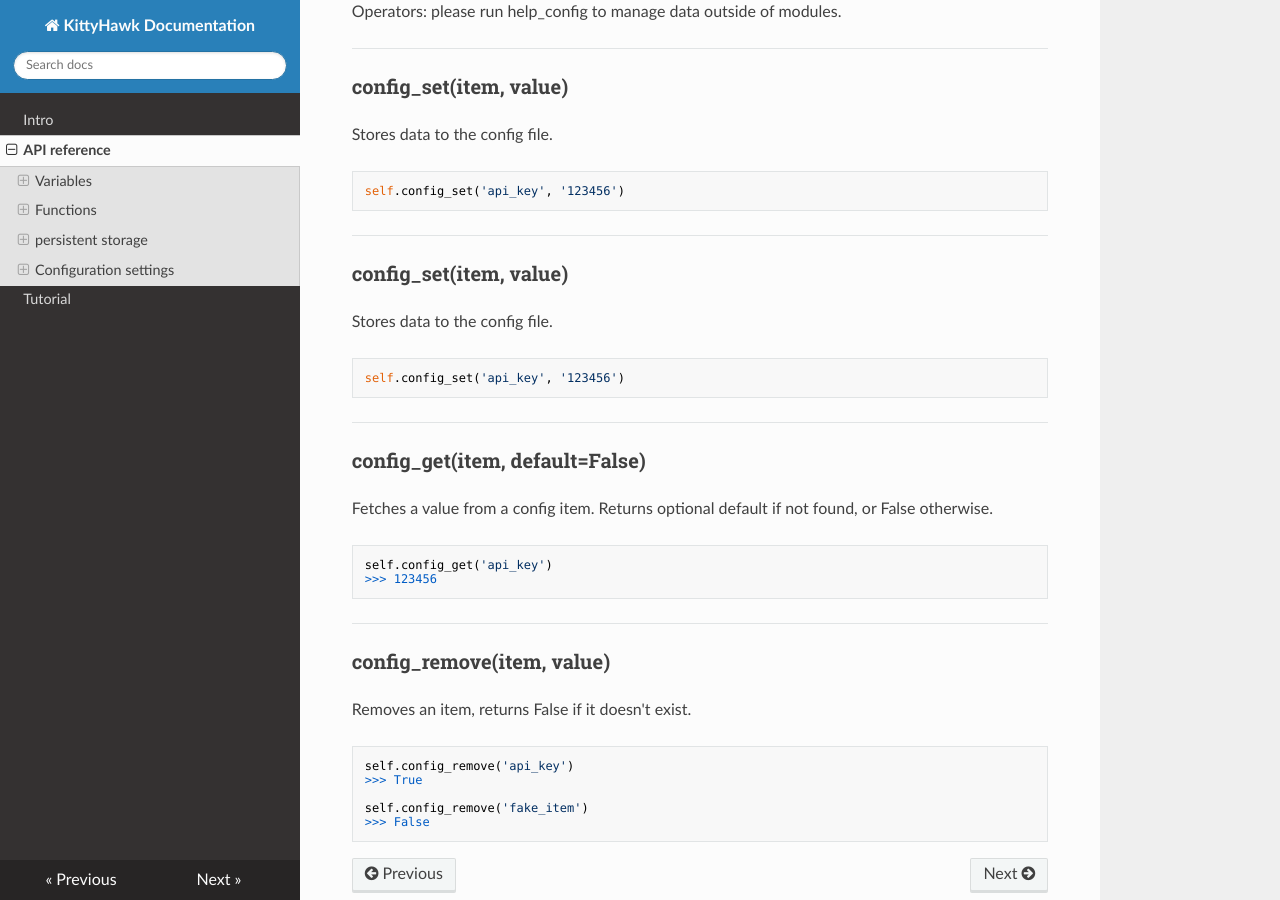
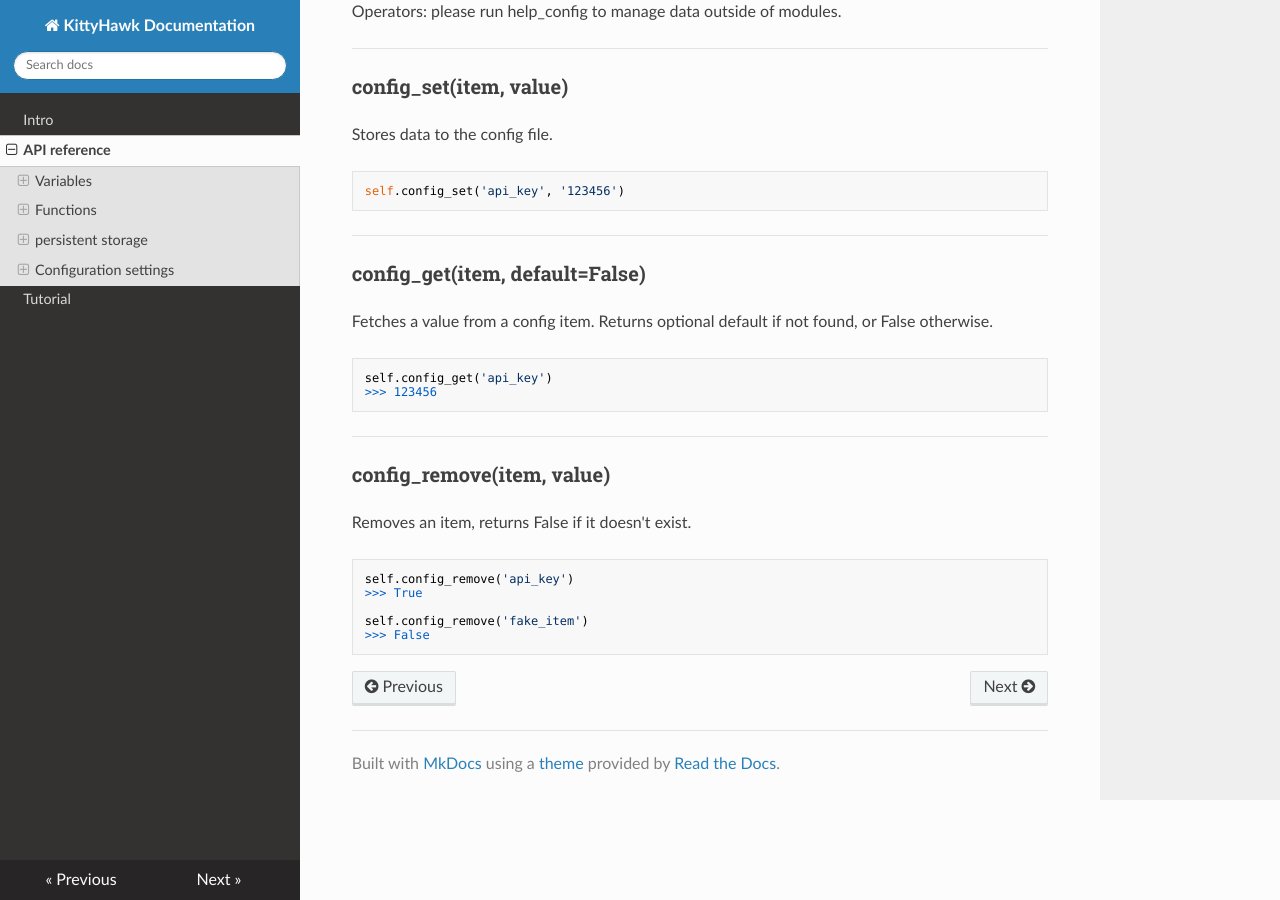
Before and after one commit to KittyHawkIrc/THE_KGB-apps, an MkDocs documentation site: the page built from docs/api.md, in a window 1280 px wide and 900 px high, scrolled down 6256 px. Built offline with MkDocs 1.6.1, drawn with Linux system fonts in a browser that asks for light colours; nearby versions of some CDN libraries; old or Windows-style settings are respelled for this version of MkDocs.

Commit message:
[docs] Resolved duplicate section

````diff
--- a/docs/api.md
+++ b/docs/api.md
@@ -255,13 +255,6 @@
 self.config_set('api_key', '123456')
 ```
 ***
-### config_set(item, value)
-Stores data to the config file.
-
-```
-self.config_set('api_key', '123456')
-```
-***
 ### config_get(item, default=False)
 Fetches a value from a config item. Returns optional default if not found, or False otherwise.
 
````
